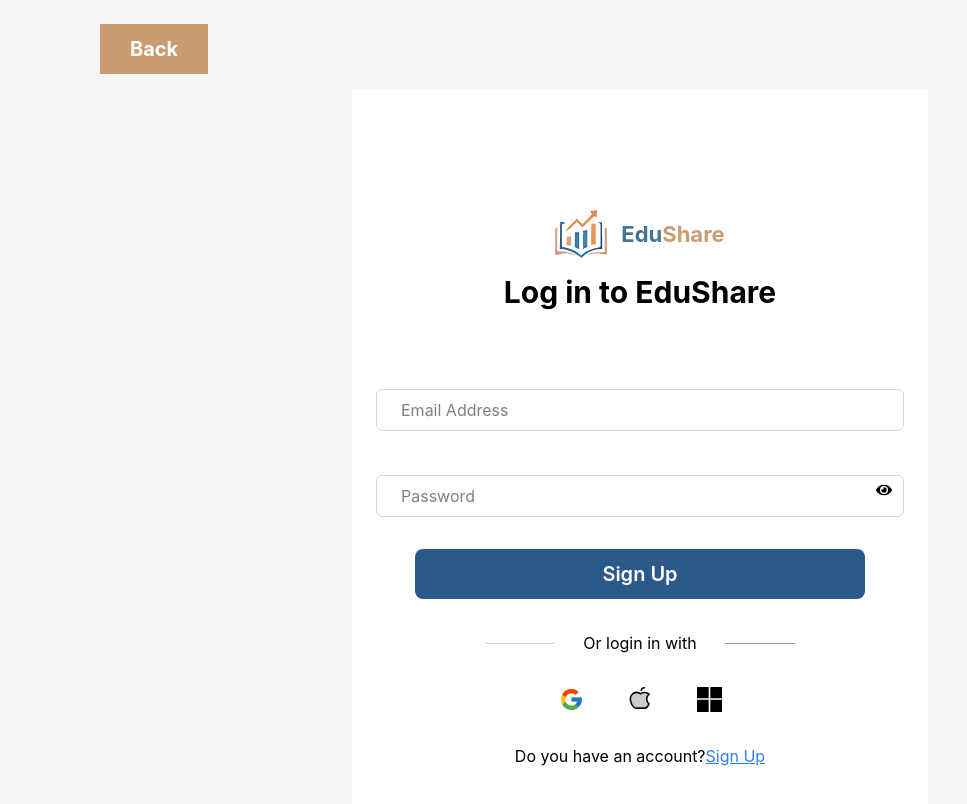
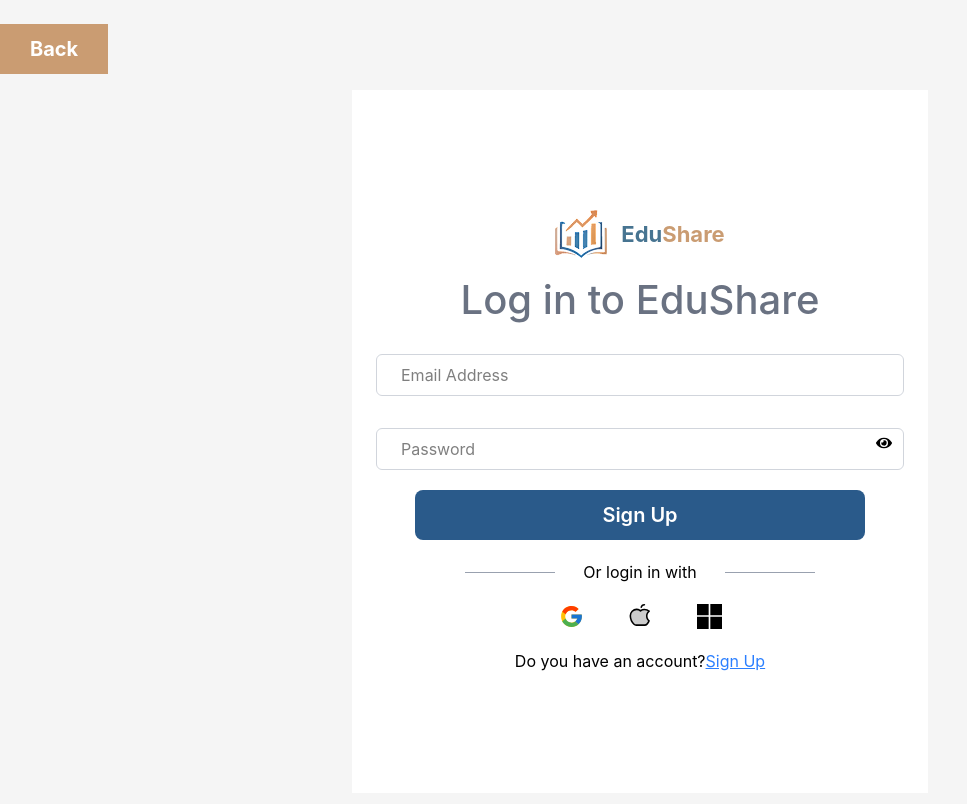
Before and after one commit to shukrohwillalwayscode/EduShare, a React (Vite) app: page /login in a window 1280 px wide. Shown: the top 804 px of the page, without its empty margins (0-967 px from the left). Built offline with nearby package versions, Linux system fonts and the light colour scheme.

Commit message:
fixed login

```diff
--- a/src/pages/Login.tsx
+++ b/src/pages/Login.tsx
@@ -47,9 +47,9 @@
 
   return (
     <>
-      <div className="px-[100px]  mt-6">
+      <div className="max-sm:px-1  mt-6">
         <Button children="Back" size="back" onClick={() => navigate(-1)} />
-        <div className="max-w-xl  py-30 p-6 bg-white mx-auto mt-4 bg-white ">
+        <div className="max-w-xl mx-auto py-30 p-6 bg-white max-md:w-[90%]  max-sm:w-full  max-sm:mx-[10px] mt-4  ">
           <div className="flex justify-center ">
             <EdushareLogo
               logoImg="/Edushare logo.png"
@@ -57,14 +57,14 @@
               logoText2="Share"
             />
           </div>
-          <h1 className="text-[30px] font-bold text-center m-3">
+          <h1 className="text-[40px] max-md:text-[30px] text-gray-500 font-[500] text-center m-3">
             Log in to EduShare
           </h1>
 
           <form
             action=""
             onSubmit={handleSubmit}
-            className="pt-[50px]  space-y-8 grid items-center"
+            className="  space-y-5 grid grid-cols-1  max-md:space-y-7   items-center  "
           >
             <Input
               type="email"
@@ -86,19 +86,21 @@
               onChange={(e) => setPassword(e.target.value)}
             />
 
+            <div className="flex justify-center">
               <Button
                 type="submit"
                 variant="access"
                 size="lg"
-              className=" mx-auto rounded-3xl bg-[#2A5A8A] py-4 text-base font-semibold text-white transition duration-200 ease-in-out hover:bg-[#2A5A8A] hover:-translate-y-0.5"
+                className="   rounded-3xl bg-[#2A5A8A] py-4 text-base font-semibold text-white transition duration-200 ease-in-out hover:bg-[#2A5A8A] hover:-translate-y-0.5"
               >
                 Sign Up
               </Button>
+            </div>
 
             <section className="flex items-center  justify-center gap-7">
-              <div className="border-t-gray-300 w-[70px] border-l-0 border-r-0 border-b-0 border-t"></div>
-              <p>Or login in with</p>
-              <div className="border-t-gray-400 w-[70px] border-l-0 border-r-0 border-b-0 border-t in"></div>
+              <div className="border-t-gray-400 w-[90px] border-l-0 border-r-0 border-b-0 border-t"></div>
+              <p className="max-sm:text-[14px]">Or login in with</p>
+              <div className="border-t-gray-400 w-[90px] border-l-0 border-r-0 border-b-0 border-t in"></div>
             </section>
 
             <section className="flex justify-center gap-11">
```
Lines whose indentation alone changed are shown as unchanged.
